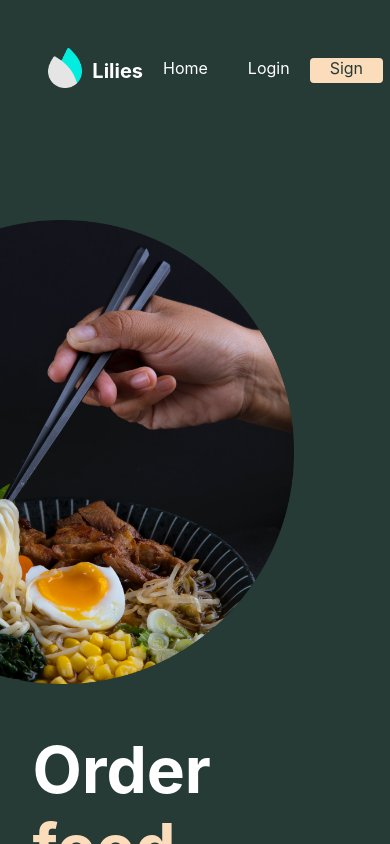
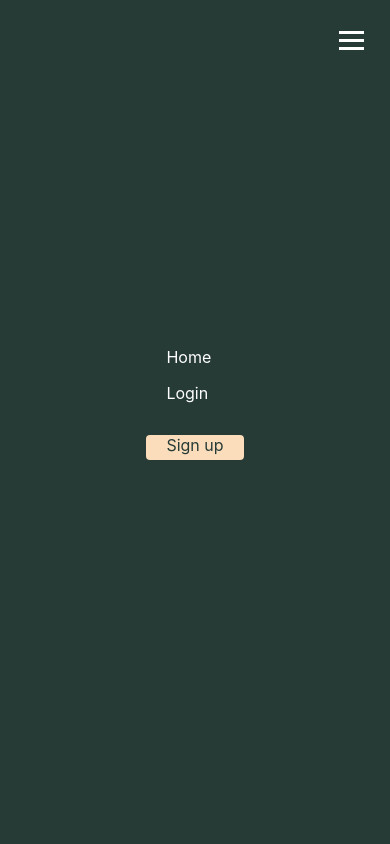
Before and after one commit to ifedolapoomoniyi/Lillies-Food-App, a React (Create React App) app in the folder foodapp/: page / in a window 390 px wide. Shown: the top 844 px of the page. Built offline with nearby package versions, Linux system fonts and the light colour scheme.

Commit message:
Mobile responsiveness

```diff
--- a/foodapp/src/components/Navbar.jsx
+++ b/foodapp/src/components/Navbar.jsx
@@ -1,15 +1,32 @@
-import React from 'react'
+import React, { useEffect } from 'react'
+import { useState } from 'react';
 import '../styles/Navbar.css'
 import logo from '../imgs/logo.png';
 import { Link } from "react-router-dom"
 
 const Navbar = () => {
+
+
+  useEffect(() => {
+    const navbar = document.querySelector('.Navbar');
+    const hamburger = document.querySelector('.hamburger');
+
+      hamburger.addEventListener('click', () => {
+        hamburger.classList.toggle('active');
+        navbar.classList.toggle('active');
+        console.log("working")
+      })
+    }, []
+  )
+
+
   return (
-    <div className="Navbar">
-        <div className="company-name">
-            <span><img src={logo} alt="logo" className='company-logo'/></span>
-            <span>Lilies</span>
-        </div>
+    <>
+    <div className="company-name">
+      <span><img src={logo} alt="logo" className='company-logo'/></span>
+      <span>Lilies</span>
+    </div>
+    <div className="Navbar active">
         <div className="Navbar-links">
             <span ><Link to={'/'} className="links">Home</Link></span>
             <span ><Link to={"/login"} className="links">Login</Link></span>
@@ -17,6 +34,15 @@ const Navbar = () => {
 
         </div>
     </div>
+
+    <div className="hamburger">
+          <span className="bar"></span>
+          <span className="bar"></span>
+          <span className="bar"></span>
+    </div>
+
+    </>
+
   )
 }
 
--- a/foodapp/src/styles/Navbar.css
+++ b/foodapp/src/styles/Navbar.css
@@ -1,10 +1,13 @@
 .Navbar{
     display: flex;
-    justify-content: space-between;
+    justify-content: right;
     background: rgb(38, 59, 54);
     /* padding: 12px 30px; */
     color: white;
     align-items: center;
+    position: relative;
+    top: -2rem;
+    z-index: 0;
 }
 .Navbar-links{
     display: flex;
@@ -40,4 +43,70 @@
     gap: 10px;
     font-size: 20px;
     font-weight: 700;
+    color: white;
+    z-index: 100000;
 }
+
+.hamburger {
+    display: none;
+}
+
+@media screen and (max-width: 760px) {
+    .Navbar {
+        flex-direction: column;
+        gap: 2rem;
+        height: 105vh;
+        overflow: hidden;
+        width: 100%;
+        justify-content: center;
+        position: fixed;
+        left: -100%;
+        transition: 0.3s all ease;
+    }
+
+    .Navbar.active {
+        left: 0;
+    }
+
+    .Navbar-links {
+        flex-direction: column;
+        gap: 1rem;
+    }
+
+    .links {
+        margin: 1rem;
+
+    }
+    .hamburger{
+        display: block;
+        cursor: pointer;
+        padding: 10px;
+        color: white;
+        position: fixed;
+        right: 1rem;
+        top: 1rem;
+    }
+
+    .bar {
+        display: block;
+        width: 25px;
+        height: 3px;
+        margin: 5px auto;
+        -webkit-transition: all 0.3s ease-in-out;
+        transition: all 0.3s ease-in-out;
+        background-color: white;
+    }
+
+    .hamburger.active .bar:nth-child(2) {
+        opacity: 0;
+    }
+
+    .hamburger.active .bar:nth-child(1) {
+        transform: translateY(8px) rotate(45deg);
+    }
+
+    .hamburger.active .bar:nth-child(3) {
+        transform: translateY(-8px) rotate(-45deg);
+    }
+
+}
```
